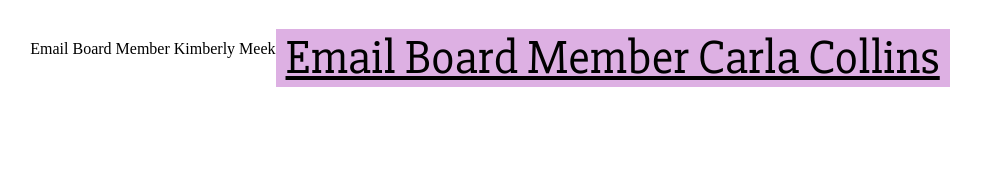
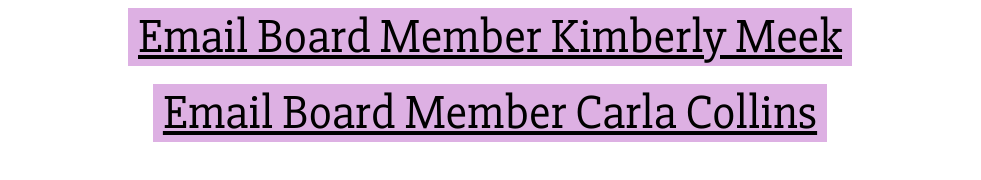
Before and after one commit to frbeck/defund-sjpd, a plain HTML site: page index.html in a window 1280 px wide. Shown: the whole page, without its empty margins (150-1131 px from the left). Drawn offline with Linux system fonts and the light colour scheme.

Commit message:
Update index.html

```diff
--- a/index.html
+++ b/index.html
@@ -10,11 +10,7 @@
     padding-right: 10px;
   }
 </style>
-<div style="display: flex;
-  justify-content: center;
-  align-items: center;
-  height: 100px;
-  width: 100%;>
+<div style=text-align:center>
   <a href="mailto:kmeek@sjusd.org?subject=Derrick%20Sanderlin%20Resolution%20&body=Dear%20Ms.%20Meek%2C%0D
   %0d%0A%0d%0A
   My%20name%20is%20____%20and%20I%20am%20writing%20today%20because%20I%20would%20like%20the%20discussion%20of%20this%20community-created%20resolution%20on%20the%20agenda%20for%20the%20SJUSD%20board%20meeting%20on%20August%206th.%0D%0A
```
